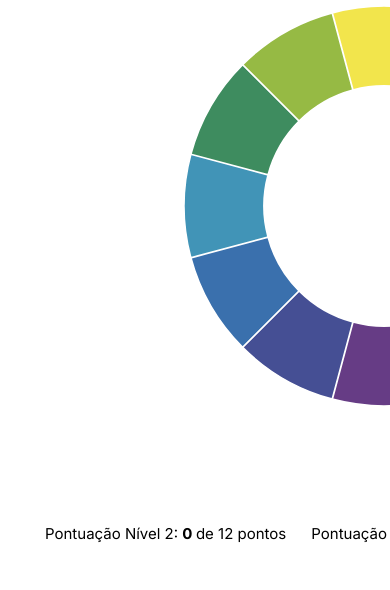
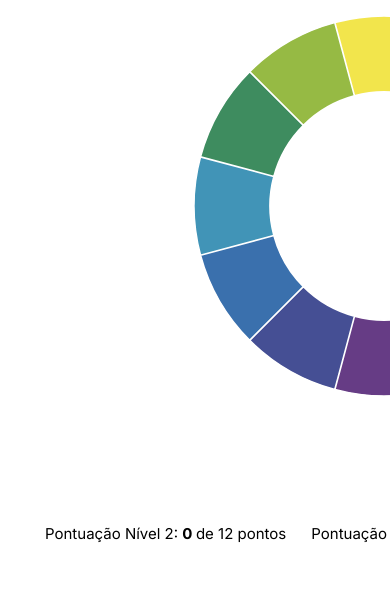
Before and after one commit to imppereira/ComposicaoDasCores_AMT, a plain HTML site: page nivel2.html in a window 390 px wide. Shown: the part 254-844 px from the top of the page. Drawn offline with Linux system fonts and the light colour scheme.

Commit message:
Alterações responsividade nível 2

```diff
--- a/css/nivel2.css
+++ b/css/nivel2.css
@@ -3,6 +3,10 @@
 }
 main > h2{
     margin-top: 0;
+}
+svg {
+    width: 440px;
+    height: auto;
 }
 #barraPontuação{
     padding: 0 20px 0 20px;
@@ -30,7 +34,7 @@ main > h2{
 
 @media screen and (max-width: 1023px) {
     svg {
-        width: 400px;
+        width: 380px;
         height: auto;
     }
 }
```
